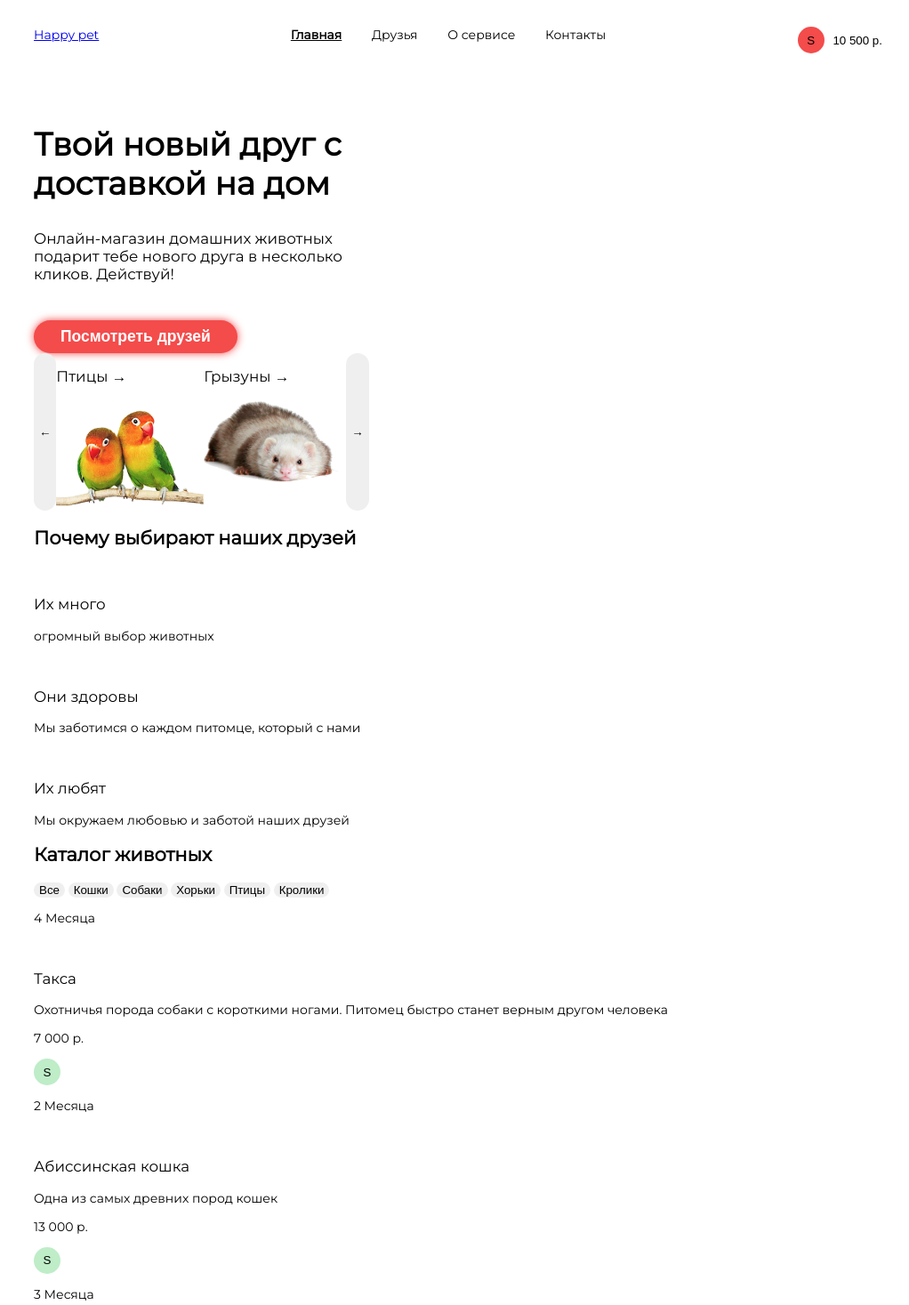
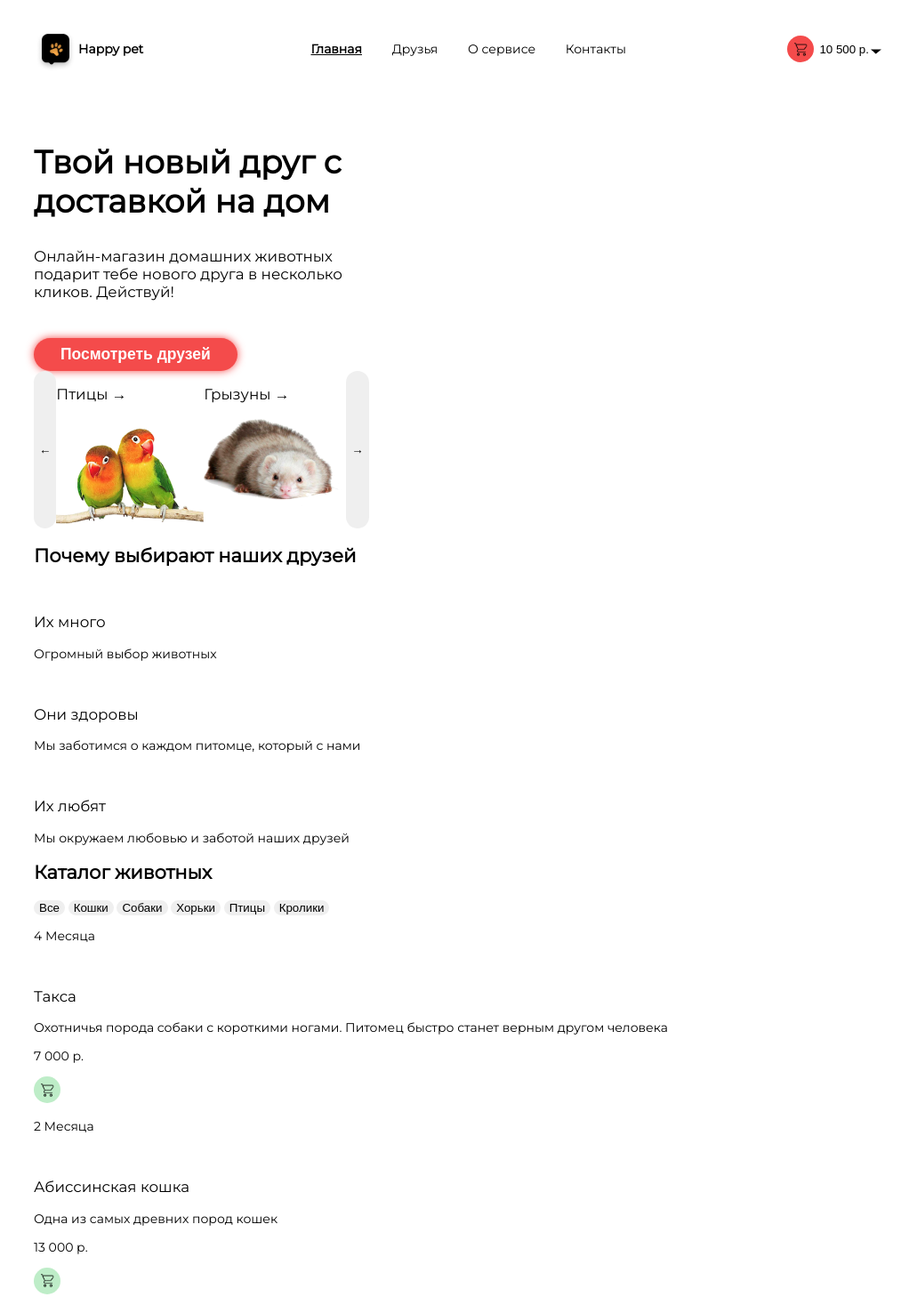
Before and after one commit to igor022/HappyPet, a website: page index.html in a window 1280 px wide. Shown: the top 1467 px of the page at 89% size, without its empty margins (122-1144 px from the left). Drawn offline with Linux system fonts and the light colour scheme.

Commit message:
adding header styles

```diff
--- a/index.html
+++ b/index.html
@@ -12,7 +12,8 @@
         <header>
             <div class="logo">
                 <a href="#">
-                    <img>Happy pet
+                    <div class="logo-img"></div>
+                    <span>Happy pet</span>
                 </a>
             </div>
             <nav>
@@ -22,9 +23,10 @@
                 <a href="#">Контакты</a>
             </nav>
             <div class="buy">
-                <button class="cart cart-red">S</button>
+                <button class="cart cart-red"></button>
                 <button class="cost">
                     10 500 р.
+                    <div class="arrow-cost"></div>
                 </button>
             </div>
         </header>
@@ -61,7 +63,7 @@
                         </div>
                         <div class="advantage-text">
                             <p class="text-header">Их много</p>
-                            <p>огромный выбор животных</p>
+                            <p>Огромный выбор животных</p>
                         </div>
                     </div>
                     <div class="advantage">
@@ -104,7 +106,7 @@
                         <p>Охотничья порода собаки с короткими ногами. Питомец быстро станет верным другом человека</p>
                         <div class="cost-block">
                             <p class="cost-text">7 000 р.</p>
-                            <button class="cart cart-green">S</button>
+                            <button class="cart cart-green"></button>
                         </div>
                     </div>
                     <div class="item">
@@ -116,7 +118,7 @@
                         <p>Одна из самых древних пород кошек</p>
                         <div class="cost-block">
                             <p class="cost-text">13 000 р.</p>
-                            <button class="cart cart-green">S</button>
+                            <button class="cart cart-green"></button>
                         </div>
                     </div>
                     <div class="item">
@@ -128,7 +130,7 @@
                         <p>Род млекопитающих семейства куньих.</p>
                         <div class="cost-block">
                             <p class="cost-text">10 000 р.</p>
-                            <button class="cart cart-green">S</button>
+                            <button class="cart cart-green"></button>
                         </div>
                     </div>
                     <div class="item">
@@ -140,7 +142,7 @@
                         <p>Питомец быстро станет верным другом человека</p>
                         <div class="cost-block">
                             <p class="cost-text">3 000 р.</p>
-                            <button class="cart cart-green">S</button>
+                            <button class="cart cart-green"></button>
                         </div>
                     </div>
                     <div class="item">
@@ -152,7 +154,7 @@
                         <p>Попугай - семейство птиц отряда попугаеобразных</p>
                         <div class="cost-block">
                             <p class="cost-text">2 000 р.</p>
-                            <button class="cart cart-green">S</button>
+                            <button class="cart cart-green"></button>
                         </div>
                     </div>
                     <div class="item">
@@ -164,7 +166,7 @@
                         <p>Одна из самых редких пород кошек.</p>
                         <div class="cost-block">
                             <p class="cost-text">27 000 р.</p>
-                            <button class="cart cart-green">S</button>
+                            <button class="cart cart-green"></button>
                         </div>
                     </div>
                 </div>
--- a/style/abstracts/_variables.scss
+++ b/style/abstracts/_variables.scss
@@ -0,0 +1 @@
+$button-color: #F44B4B;
--- a/style/base/_base.scss
+++ b/style/base/_base.scss
@@ -17,11 +17,3 @@ footer {
         font-size: 36px;
     }
 }
-
-.cart-red {
-    background-color: $button-color;
-}
-
-.cart-green {
-    background-color: #BEEDC8;
-}
--- a/style/components/_button.scss
+++ b/style/components/_button.scss
@@ -7,6 +7,17 @@ button {
     &.cart {
         width: 30px;
         height: 30px;
+    }
+
+
+    &.cart-red {
+        background: center / 50% no-repeat url('/img/cart.png'),
+                    $button-color;
+    }
+
+    &.cart-green {
+        background: center / 50% no-repeat url('/img/cart.png'),
+                    #BEEDC8;
     }
 
     &.button-main {
--- a/style/layout/_header.scss
+++ b/style/layout/_header.scss
@@ -1,7 +1,31 @@
 header {
     display: flex;
     justify-content: space-between;
+    align-items: center;
     padding: 30px 0;
+
+    .logo {
+        a {
+            color: black;
+            display: flex;
+            align-items: center;
+            text-decoration: none;
+            min-width: 130px;
+        }
+
+        a span {
+            font-weight: bold;
+        }
+
+        .logo-img {
+            border: 0;
+            width: 50px;
+            height: 50px;
+            background: center / 30% no-repeat url('/img/logo/Vector.png'),
+                        45% 200% / 90% no-repeat url('/img/logo/Rectangle\ 2.png');
+
+        }
+    }
 
     nav {
         a {
@@ -17,4 +41,20 @@ header {
         }
 
     }
+
+    .buy {
+        display: flex;
+        align-items: center;
+
+        .cost {
+            display: flex;
+            align-items: center;
+        }
+    }
+
+    .arrow-cost {
+        width: 15px;
+        height: 15px;
+        background: 80% 80% / 80% no-repeat url('/img/Vector\ 1.png');
+    }
 }
--- a/style/main.scss
+++ b/style/main.scss
@@ -1,5 +1,3 @@
-$button-color: #F44B4B;
-
 @import 'abstracts/functions';
 @import 'abstracts/mixins';
 @import 'abstracts/placeholder';
```
Also changed, not shown: css/main.css, img/Vector 1.png (added).
